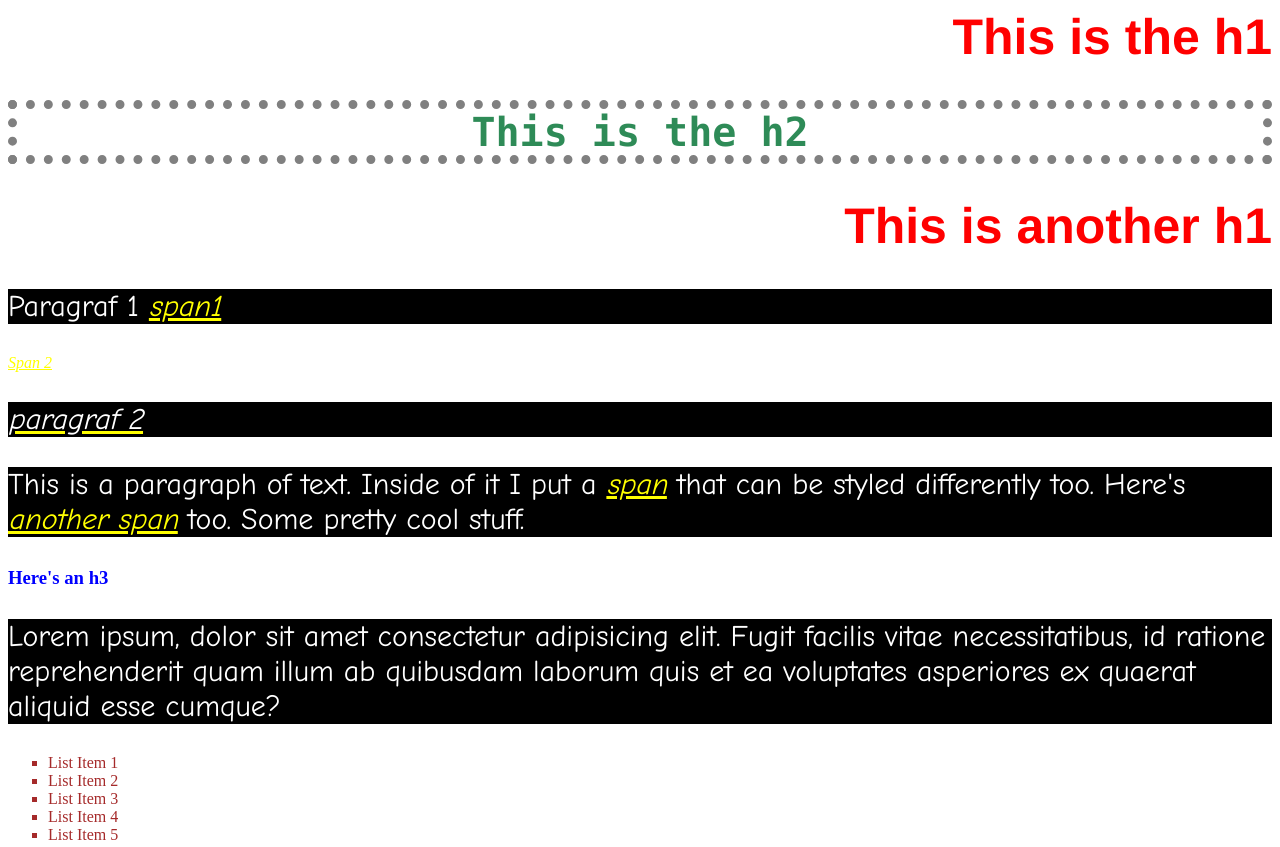
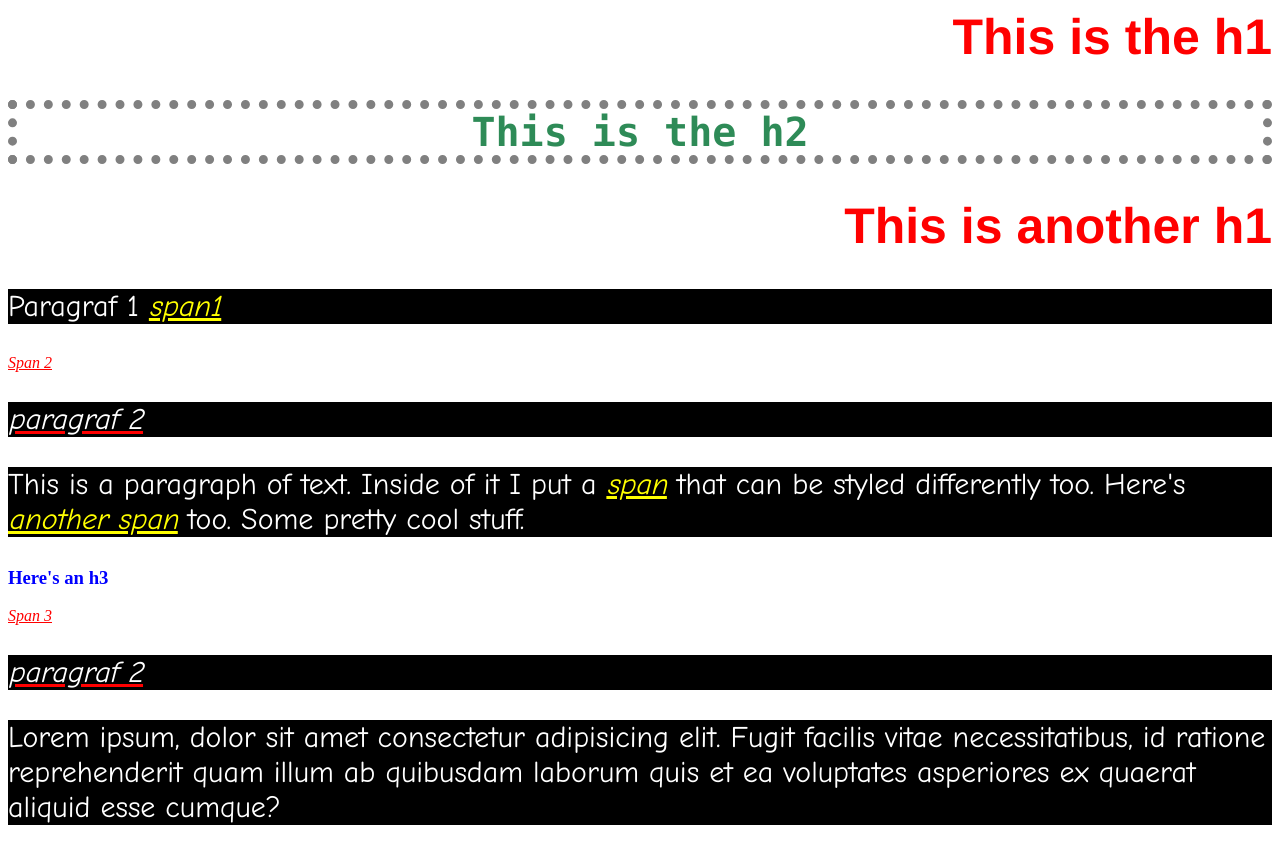
Before and after one commit to StevanCakic/webcourse-v3, a plain HTML site: page Week 2/code-1-css/index.html in a window 1280 px wide. Shown: the top 847 px of the page. Drawn offline with Linux system fonts and the light colour scheme.

Commit message:
code rearrange

```diff
--- a/Week 2/code-1-css/index.html
+++ b/Week 2/code-1-css/index.html
@@ -17,6 +17,7 @@
     <div>
         <h3>Here's an h3</h3>
     </div>
+    <span>Span 3<p>paragraf 2</p></span>
     <p>Lorem ipsum, dolor sit amet consectetur adipisicing elit. Fugit facilis vitae necessitatibus, id ratione reprehenderit
         quam illum ab quibusdam laborum quis et ea voluptates asperiores ex quaerat aliquid esse cumque?</p>
     <ul>
--- a/Week 2/code-1-css/style.css
+++ b/Week 2/code-1-css/style.css
@@ -22,8 +22,12 @@ h1 {
   p {
     font-family: Comic Sans MS;
     font-size: 30px;
-    background-color: black;
+    background: black;
     color: white;
+  }
+
+  h1 ~ span {
+    color:red !important;
   }
 
 
```
Also changed, not shown: Week 2/code-1-html/index.html (renamed from Week 2/code-1/index.html), Week 2/code-1-html/style.css (renamed from Week 2/code-1/style.css), Week 3/code-3/index.html (renamed from Week 2/code-3/index.html), Week 3/code-4/index.html (renamed from Week 2/code-4/index.html), Week 3/code-4/style.css (renamed from Week 2/code-4/style.css), Week 3/code-5/index.html (renamed from Week 2/code-5/index.html), Week 3/code-6/index.html (renamed from Week 2/code-6/index.html), Week 3/code-6/style.css (renamed from Week 2/code-6/style.css), Week 3/code-7/index.html (renamed from Week 2/code-7/index.html), Week 3/code-7/style.css (renamed from Week 2/code-7/style.css), 2 other files.
